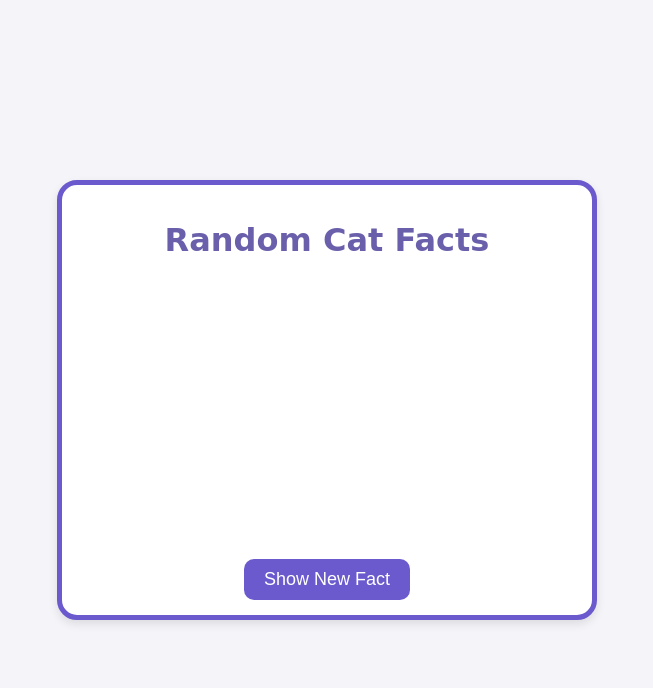
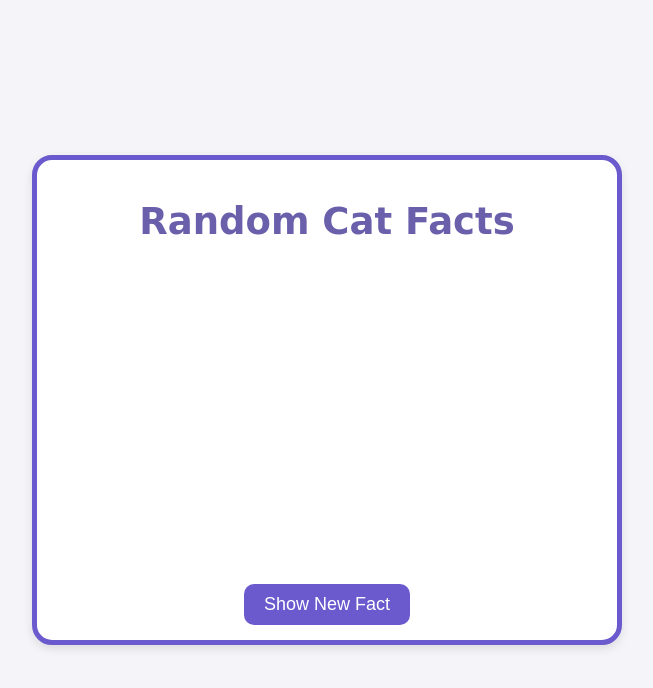
Before and after one commit to Mofiz-Usmani/Beginner-Level-Projects, a plain HTML site: page API Project/api.html in a window 1280 px wide. Shown: the whole page, without its empty margins (313-966 px from the left). Drawn offline with nearby package versions, Linux system fonts and the light colour scheme; a web font is replaced by a local one.

Commit message:
changes done

```diff
--- a/API Project/api.css
+++ b/API Project/api.css
@@ -15,8 +15,8 @@ body {
   flex-direction: column;
   justify-content: space-between;
   align-items: center;
-  height: 400px;
-  width: 500px;
+  height: 450px;
+  width: 550px;
   border: 5px solid #6a5acd;
   border-radius: 20px;
   padding: 15px;
@@ -27,7 +27,7 @@ body {
 
 #fact {
   color: #483d8b;
-  font-size: 30px;
+  font-size: 35px;
 }
 
 button {
@@ -42,3 +42,7 @@ button {
 button:hover {
   background-color: #5a4ec3;
 }
+
+h1 {
+  font-size: 37px;
+}
```
